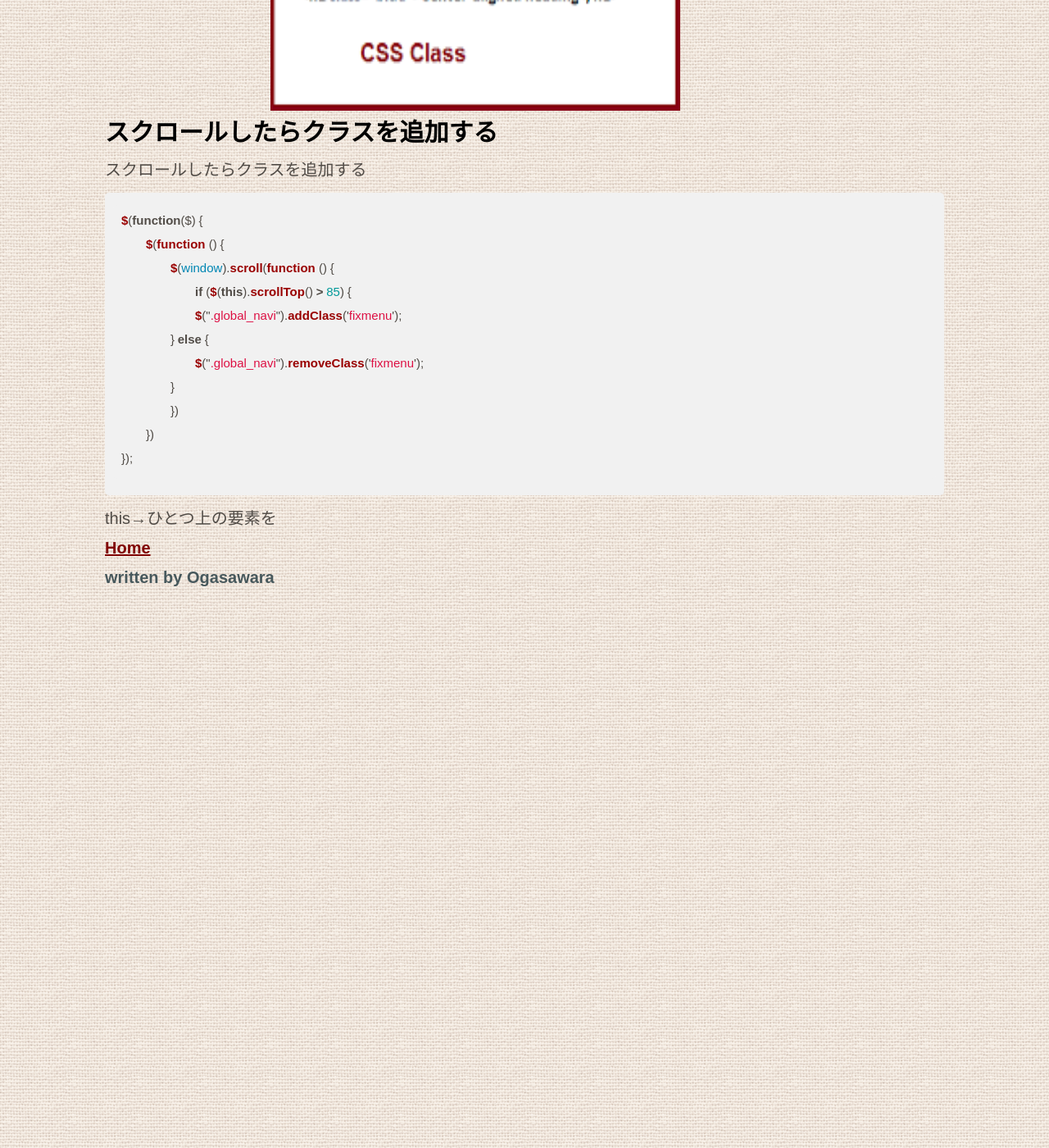
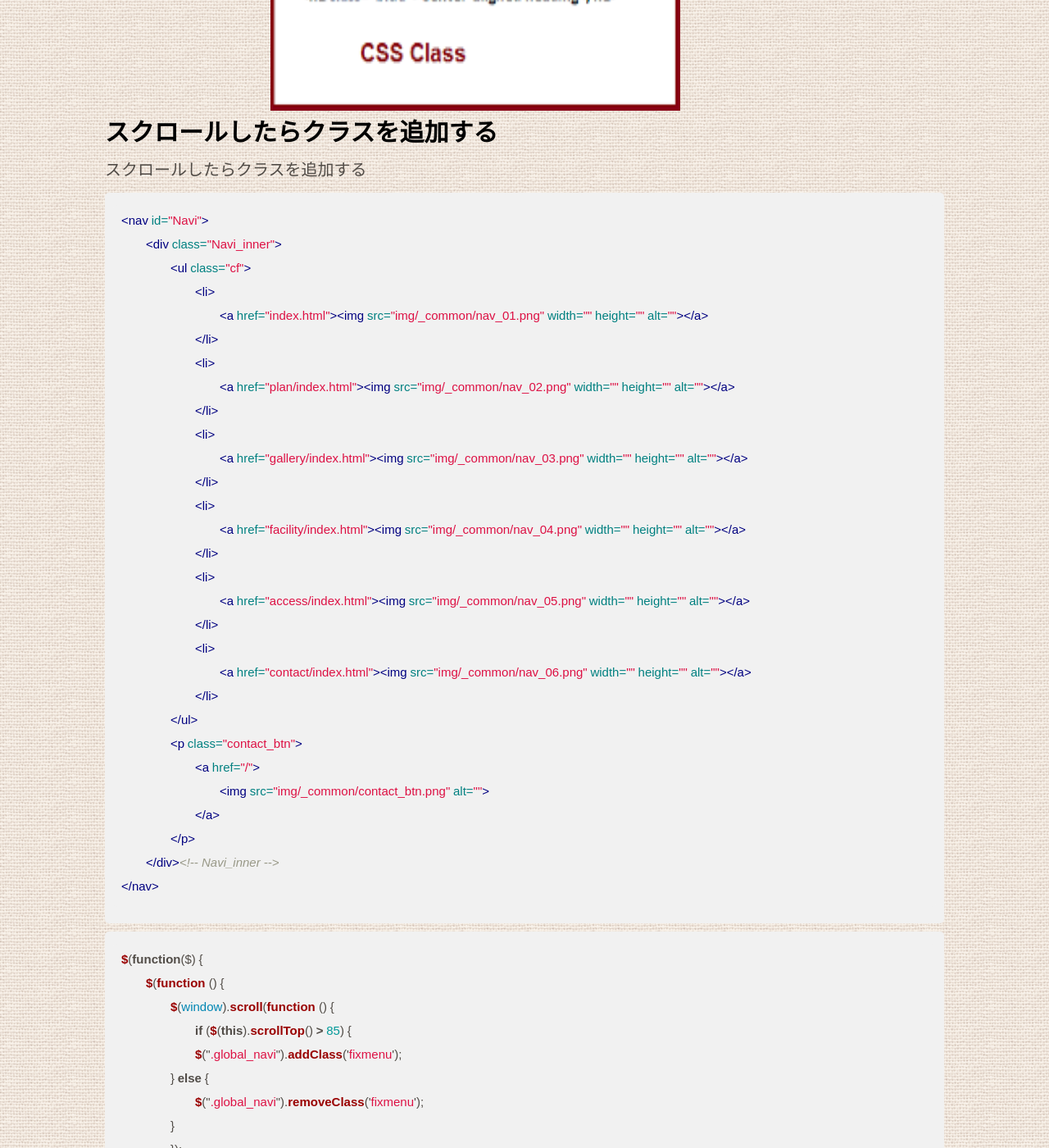
Before and after one commit to satoshiogasawara/satoshiogasawara.github.io, a Jekyll site: the page built from _posts/2016-09-26-title01.md, in a window 1280 px wide and 1400 px high, scrolled down 449 px. Shown: the whole window at 82% size. Built offline with Jekyll 4.4.1, drawn with Linux system fonts in a browser that asks for light colours; some of the changed text lies outside the part shown.

Commit message:
2017/07/12

````diff
--- a/_posts/2016-09-26-title01.md
+++ b/_posts/2016-09-26-title01.md
@@ -8,6 +8,39 @@
 
 スクロールしたらクラスを追加する
 
+```html
+<nav id="Navi">
+	<div class="Navi_inner">
+		<ul class="cf">
+			<li>
+				<a href="index.html"><img src="img/_common/nav_01.png" width="" height="" alt=""></a>
+			</li>
+			<li>
+				<a href="plan/index.html"><img src="img/_common/nav_02.png" width="" height="" alt=""></a>
+			</li>
+			<li>
+				<a href="gallery/index.html"><img src="img/_common/nav_03.png" width="" height="" alt=""></a>
+			</li>
+			<li>
+				<a href="facility/index.html"><img src="img/_common/nav_04.png" width="" height="" alt=""></a>
+			</li>
+			<li>
+				<a href="access/index.html"><img src="img/_common/nav_05.png" width="" height="" alt=""></a>
+			</li>
+			<li>
+				<a href="contact/index.html"><img src="img/_common/nav_06.png" width="" height="" alt=""></a>
+			</li>
+		</ul>
+		<p class="contact_btn">
+			<a href="/">
+				<img src="img/_common/contact_btn.png" alt="">
+			</a>
+		</p>
+	</div><!-- Navi_inner -->
+</nav>
+```
+
+
 ```javascript
 $(function($) {
 	$(function () {
@@ -17,9 +50,23 @@
 		} else {
 			$(".global_navi").removeClass('fixmenu');
 		}
-		})
-	})
+		});
+	});
 });
 ```
 
 this→ひとつ上の要素を
+
+```css
+.fixmenu {
+    position: fixed;
+    top: 0;
+    background-color: #ffffff;
+    opacity: 0.9;
+}
+```
+
+つまりhtmlソースには何も書かない
+cssに書く
+scrollTopが85を超えたらnavタグにfixmenuクラスを追加する
+scrollTopが85を超えたらnav(メニューリスト)が固定されるようにする
````
Also changed, not shown: _posts/2017-06-14-title01.md (+17 -0 lines), _posts/2017-07-12-title01.md (added, +21 -0 lines), img/wp-SyntaxHighlighter-Evolved.jpg (added).
